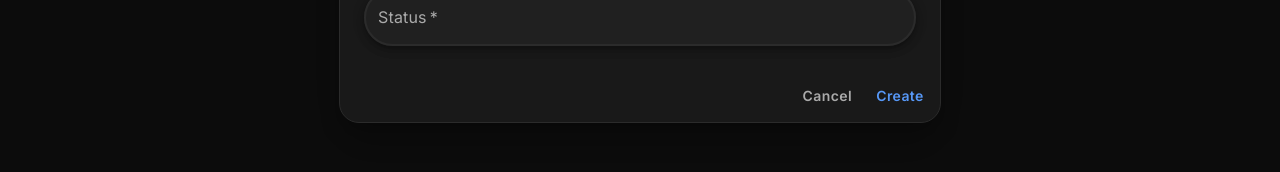
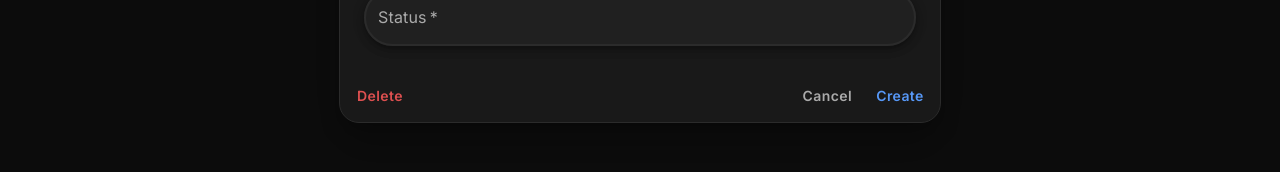
Before and after one commit to aqariio/notable, a React (Create React App) app: page /tasks in a window 1280 px wide. Both pictures are taken after a click on the button 640 px from the left and 748 px from the top of the page. Shown: the part 447-619 px from the top of the page. Built offline with nearby package versions, Linux system fonts and the light colour scheme; no server answers; the database is empty; a web font is replaced by a local one.

Commit message:
Add delete functionality

```diff
--- a/src/components/Tasks.js
+++ b/src/components/Tasks.js
@@ -7,6 +7,7 @@ import {
   getDocs,
   doc,
   updateDoc,
+  deleteDoc,
 } from "firebase/firestore";
 import { db } from "./Firebase";
 import Box from "@mui/material/Box";
@@ -14,7 +15,6 @@ import Fab from "@mui/material/Fab";
 import AddIcon from "@mui/icons-material/Add";
 import { useEffect, useState } from "react";
 import Card from "@mui/material/Card";
-import CardActions from "@mui/material/CardActions";
 import CardContent from "@mui/material/CardContent";
 import Button from "@mui/material/Button";
 import Typography from "@mui/material/Typography";
@@ -22,7 +22,6 @@ import DialogTitle from "@mui/material/DialogTitle";
 import Dialog from "@mui/material/Dialog";
 import DialogActions from "@mui/material/DialogActions";
 import DialogContent from "@mui/material/DialogContent";
-import DialogContentText from "@mui/material/DialogContentText";
 import TextField from "@mui/material/TextField";
 
 function parseStatus(status) {
@@ -73,14 +72,20 @@ function TaskDialog(props) {
   const {
     header,
     confirmButton,
+    open,
     handleClose,
-    open,
+    deleteData,
     addData,
     id,
     title,
     description,
     status,
   } = props;
+
+  const handleDelete = (id) => {
+    deleteData(id);
+    handleClose();
+  }
 
   return (
     <Dialog
@@ -246,7 +251,26 @@ function TaskDialog(props) {
           variant="outlined"
         />
       </DialogContent>
-      <DialogActions>
+      <DialogActions
+        sx={{
+          justifyContent: handleDelete ? "space-between" : "flex-end",
+        }}
+      >
+        {handleDelete && (
+          <Button
+            sx={{
+              textTransform: "none",
+              color: "#dd5050",
+              fontFamily: '"Inter", sans-serif',
+              fontWeight: 600,
+              alignSelf: "flex-start !important",
+            }}
+            onClick={handleDelete}
+          >
+            Delete
+          </Button>
+        )}
+        <Box sx={{ display: "flex", gap: 1 }}>
           <Button
             sx={{
               textTransform: "none",
@@ -269,6 +293,7 @@ function TaskDialog(props) {
           >
             {confirmButton}
           </Button>
+        </Box>
       </DialogActions>
     </Dialog>
   );
@@ -278,6 +303,7 @@ TaskDialog.propTypes = {
   header: PropTypes.string.isRequired,
   confirmButton: PropTypes.string.isRequired,
   handleClose: PropTypes.func.isRequired,
+  handleDelete: PropTypes.func.isRequired,
   open: PropTypes.bool.isRequired,
   addData: PropTypes.func.isRequired,
   id: PropTypes.string,
@@ -320,20 +346,6 @@ export default function Tasks() {
 
   const [tasks, setTasks] = useState([]);
 
-  const editData = async (id, title, description, status) => {
-    try {
-      const taskDoc = doc(db, "tasks", id);
-      await updateDoc(taskDoc, {
-        title: title,
-        description: description,
-        status: status,
-      });
-      console.log("Document updated with ID: ", id);
-    } catch (e) {
-      console.error("Error updating document: ", e);
-    }
-  };
-
   const addData = async (id, title, description, status) => {
     try {
       const docRef = await addDoc(collection(db, "tasks"), {
@@ -341,6 +353,7 @@ export default function Tasks() {
         description: description,
         status: status,
       });
+      getData();
       console.log("Document written with ID: ", docRef.id);
     } catch (e) {
       console.error("Error adding document: ", e);
@@ -357,6 +370,31 @@ export default function Tasks() {
       setTasks(tasksArray);
     } catch (e) {
       console.error("Error getting documents: ", e);
+    }
+  };
+
+  const editData = async (id, title, description, status) => {
+    try {
+      const taskDoc = doc(db, "tasks", id);
+      await updateDoc(taskDoc, {
+        title: title,
+        description: description,
+        status: status,
+      });
+      getData();
+      console.log("Document updated with ID: ", id);
+    } catch (e) {
+      console.error("Error updating document: ", e);
+    }
+  };
+
+  const deleteData = async (id) => {
+    try {
+      await deleteDoc(doc(db, "tasks", id));
+      console.log("Document deleted with ID: ", id);
+      getData();
+    } catch (e) {
+      console.error("Error deleting document: ", e);
     }
   };
 
@@ -411,6 +449,7 @@ export default function Tasks() {
         status={currentTask.status}
         open={currentTask.id !== null}
         handleClose={handleCloseEdit}
+        deleteData={() => deleteData(currentTask.id)}
         addData={editData}
       />
     </Box>
```
Lines whose indentation alone changed are shown as unchanged.
